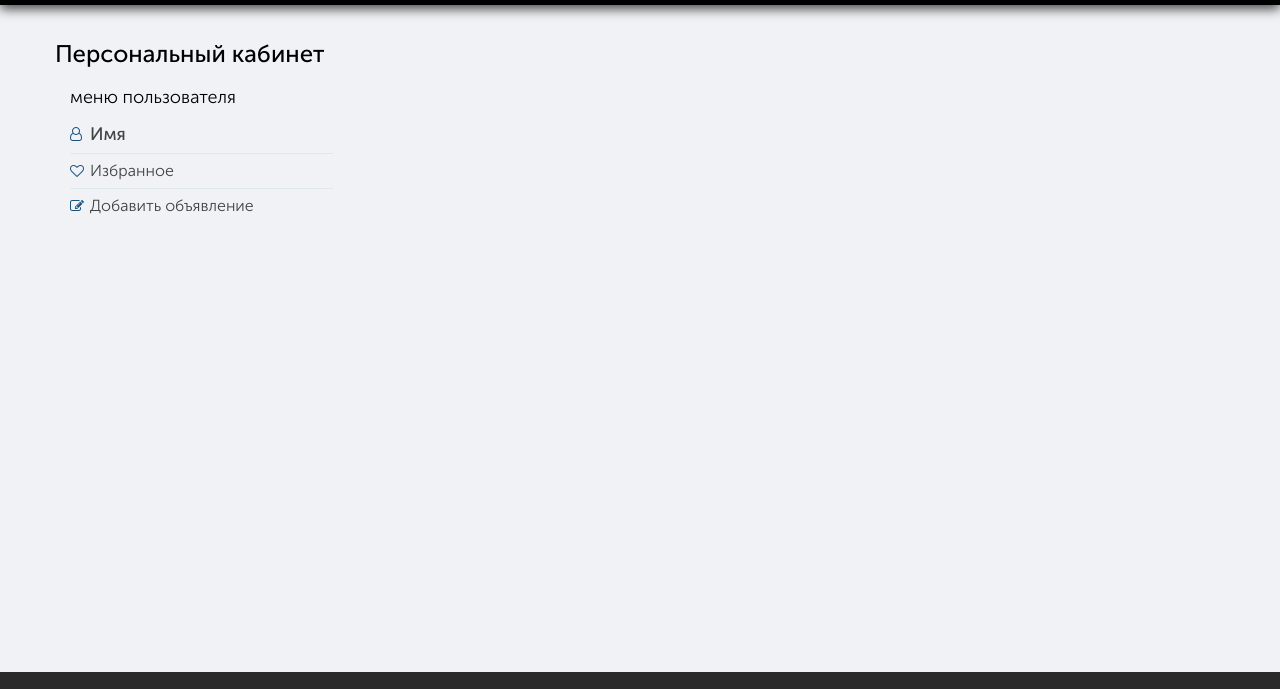
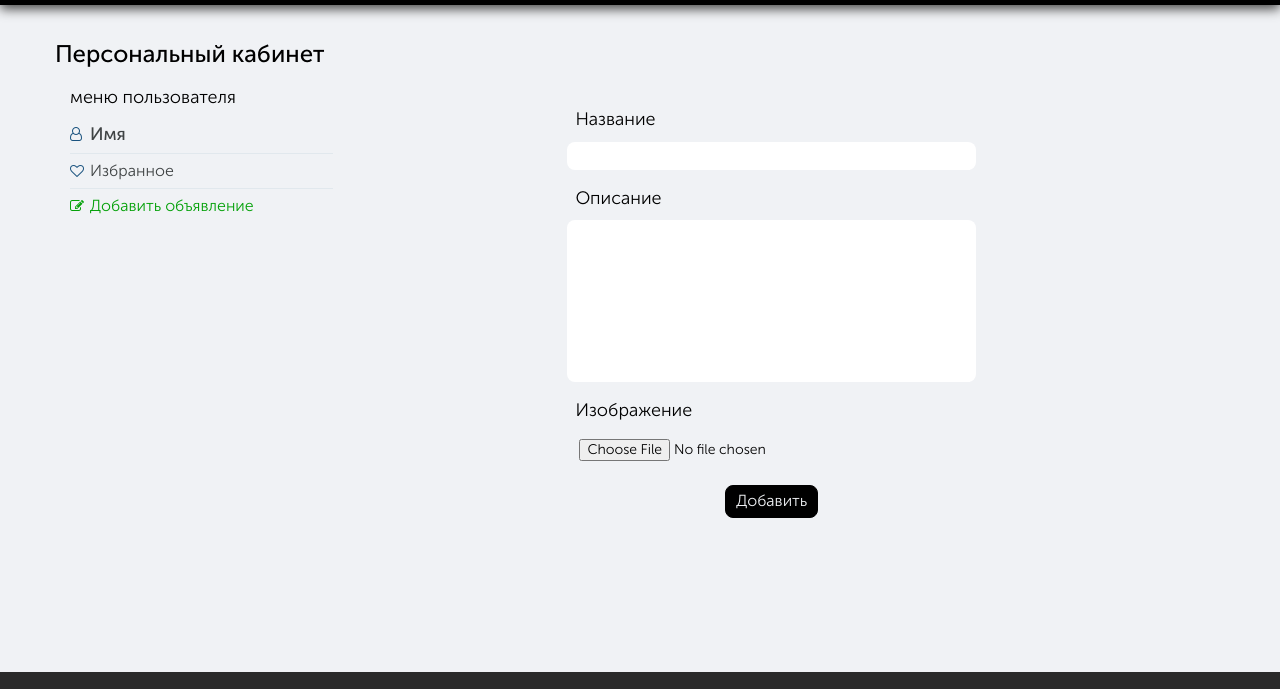
Before and after one commit to Ko2doo/vitrina, a website: page app/pages/personal-cabinet.html in a window 1280 px wide. Both pictures are taken after a click on the item "Добавить объявление". Shown: the part 32-721 px from the top of the page. Drawn offline with Linux system fonts and the light colour scheme.

Commit message:
Update 07.01.20 доделан личный кабинет, настроены всякие мелочи устранены баги

```diff
--- a/app/pages/personal-cabinet.html
+++ b/app/pages/personal-cabinet.html
@@ -33,6 +33,14 @@
             <i class="fa fa-bars" aria-hidden="true"></i>
           </button>
           <nav class="menu-content account-setting__navigation">
+            <ul class="counter-bar">
+              <li class="counter-bar__li-item">
+                <a href="#" target="_blank" class="counter-bar__link-item">
+                  <i class="fa fa-heart-o counter-bar__icon-item" aria-hidden="true"></i>
+                    <span class="fav-counter">5</span>
+                </a>
+              </li>
+            </ul>
             <a href="../index.html" target="_blank" class="account-setting__link general-page">
               <i class="fa fa-home link-icon" aria-hidden="true"></i>
               <span class="link-txt">На главную</span>
@@ -74,6 +82,7 @@
 					</aside>
 
 					<div class="content__item-section">
+						<!-- первая вкладка -->
 						<div class="tabs-item">
 	            <div class="card-item">
 	              <header class="card-head">
@@ -147,7 +156,25 @@
 	                </button>
 	              </div>
 	            </div>
+            </div>
 
+            <!-- вторая вкладка -->
+            <div class="tabs-item">
+	            <form action="" method="post" class="form">
+	              <div class="form-group">
+	                <label class="form__label-name">Название</label>
+	                <input class="form-control" type="text" name="name">
+	              </div>
+	              <div class="form-group">
+	                <label class="form__label-description">Описание</label>
+	                <textarea class="form-control" rows="3" name="text"></textarea>
+	              </div>
+	              <div class="form-group">
+	                <label class="form__label-image">Изображение</label>
+	                <input class="form-control" type="file" name="img">
+	              </div>
+	              <button type="submit" class="btn-add__post">Добавить</button>
+	            </form>
             </div>
 					</div>
 				</div>
--- a/app/scss/blocks/_personal-kab.scss
+++ b/app/scss/blocks/_personal-kab.scss
@@ -65,24 +65,8 @@
 					padding: rem(22) 0 0;
 
 					@media screen and (max-width: 62rem){
-						display: flex;
 						margin: 0 auto;
 					}
-				}
-
-				.tabs-item{
-					@include row-flex();
-
-					// animation: scale-out-center 0.5s cubic-bezier(0.550, 0.085, 0.680, 0.530) both;
-
-						&.animate{
-							animation: scale-up-center 0.4s cubic-bezier(0.390, 0.575, 0.565, 1.000) both;
-						}
-
-						@media screen and (max-width: 62rem){
-							margin-left: 0;
-							margin-right: 0;
-						}
 				}
 
 
--- /dev/null
+++ b/app/scss/stylesheets/_all-form.scss
@@ -0,0 +1,84 @@
+//стили для форм
+.form{
+	@include col();
+	@include size(6);
+	@include size-lg(12);
+	@include size-md(12);
+
+	display: flex;
+	flex-direction: column;
+	margin: 0 auto;
+
+		&-item{
+
+
+			display: flex;
+			// margin: 0 auto;
+		}
+
+		&-group{
+			display: flex;
+			flex-direction: column;
+			margin-bottom: rem(18);
+
+				& > textarea{
+					resize: none;
+					height: rem(150);
+				}
+		}
+
+		&-control{
+			border: none;
+			border-radius: rem(8);
+			margin-top: rem(12);
+			padding: rem(6) rem(12);
+			@include font(em(14), 400);
+
+				&:focus,
+				&:hover{
+					outline: none;
+					border: none;
+					animation: shadow-drop-2-bottom 0.4s cubic-bezier(0.250, 0.460, 0.450, 0.940) both;
+				}
+		}
+
+
+		&__label-name,
+		&__label-description,
+		&__label-image{
+			@include font(em(18), 400);
+			margin-left: rem(8);
+		}
+
+		&__label-description{}
+
+		&__label-image{}
+
+		.btn-add__post{
+			display: inline-flex;
+			align-items: center;
+			justify-content: center;
+			width: auto;
+			border-radius: rem(8);
+			padding: rem(6) rem(10);
+			margin: 0 auto;
+			@include font(em(16), 400);
+			background-color: $main-black;
+			color: $main-bg;
+			border: 1px solid $main-black;
+			@include transition($easeInOut-2s, border, background-color, color);
+
+				&:hover,
+				&:focus{
+					outline: none;
+					background-color: transparent;
+					border: 1px solid $main-black;
+					color: $main-black;
+				}
+		}
+
+		// @media screen and (max-width: 62rem){
+		// 	margin: 0 auto;
+		// }
+
+}//-- end form
--- a/app/scss/stylesheets/_animation-libs.scss
+++ b/app/scss/stylesheets/_animation-libs.scss
@@ -152,3 +152,15 @@ $easeInOut-3s:   0.3s ease-in-out;
     opacity: 1;
   }
 }
+
+//animation: shadow-drop-2-bottom 0.4s cubic-bezier(0.250, 0.460, 0.450, 0.940) both;
+@keyframes shadow-drop-2-bottom {
+  0% {
+    transform: translateZ(0) translateY(0);
+    box-shadow: 0 0 0 0 rgba(0, 0, 0, 0);
+  }
+  100% {
+    transform: translateZ(rem(8)) translateY(rem(-4));
+    box-shadow: 0 12px 20px -12px rgba(0, 0, 0, 0.35);
+  }
+}
--- a/app/scss/stylesheets/_base-color.scss
+++ b/app/scss/stylesheets/_base-color.scss
@@ -39,6 +39,7 @@ $mark-green: 				#04a109;
 $mark-dark-green: 	#638726;
 $mark-orange: 			#e33301;
 $mark-blue: 				#1a537f;
+$main-lightblue: #225bdc;
 
 $facebook: #5e91ff;
 $tg: #36aee2;
--- a/app/scss/stylesheets/_cards.scss
+++ b/app/scss/stylesheets/_cards.scss
@@ -84,6 +84,14 @@
 					&:hover > .icon-circle{
 						color: $main-white;
 					}
+
+					&.active{
+						background-color: $main-orange;
+
+							& > .icon-circle{
+								color: $main-white;
+							}
+					}
 			}
 
 			.icon-circle{
--- a/app/scss/stylesheets/_dropdown.scss
+++ b/app/scss/stylesheets/_dropdown.scss
@@ -13,7 +13,7 @@
 	.counter-bar{
 		display: flex;
 		justify-content: flex-start;
-		padding: rem(8) 0 rem(6);
+		padding-bottom: rem(6);
 		border-bottom: 1px solid $main-bg;
 
 			&__li-item{
@@ -38,7 +38,7 @@
 				border-radius: rem(30);
 				padding: rem(4) rem(6) rem(4) rem(6);
 				@include font(em(6), 500);
-				background-color: $main-orange;
+				background-color: $main-lightblue;
 				color: $main-white;
 			}
 	}
--- a/app/scss/stylesheets/_stylesheets.scss
+++ b/app/scss/stylesheets/_stylesheets.scss
@@ -9,6 +9,8 @@
 @import "cards";
 @import "sidebar";
 @import "popup";
+@import "tabs";
+@import "all-form";
 
 // @import 'tools'; //tools
 // @import 'buttons'; //tools
--- /dev/null
+++ b/app/scss/stylesheets/_tabs.scss
@@ -0,0 +1,28 @@
+.tabs{
+
+	.tab-nav{
+
+		& > .tap-me{
+			&.active{
+				& > span,
+				& > .user-list__icon-item{
+					color: $mark-green;
+				}
+			}
+		}
+	}//-- end tab-nav
+
+	&-item{
+		@include row-flex();
+
+			&.animate{
+				animation: scale-up-center 0.4s cubic-bezier(0.390, 0.575, 0.565, 1.000) both;
+			}
+
+			@media screen and (max-width: 62rem){
+				margin-left: 0;
+				margin-right: 0;
+			}
+	}
+
+}//-- end tabs
```
Also changed, not shown: app/css/main.css.
